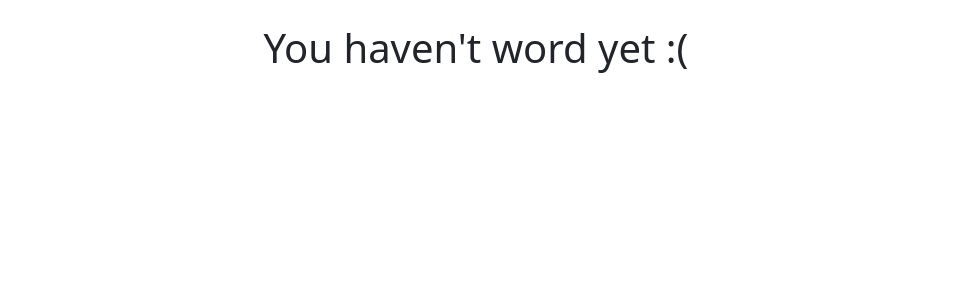
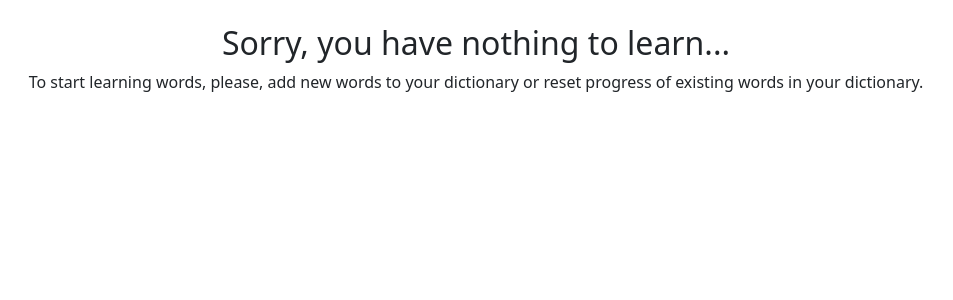
Before and after one commit to zgfif/language_cards, a Django app: page /training in a window 1280 px wide. Shown: the part 56-356 px from the top of the page, without its empty margins (164-1117 px from the left). Run offline with Django 4.2, Linux system fonts and the light colour scheme; the visitor is signed in with stand-in values (Sample User, id 1); data that the repository does not hold is empty.

Commit message:
words_elements: done

```diff
--- a/core/templates/training_.html
+++ b/core/templates/training_.html
@@ -5,12 +5,24 @@
         <div style="text-align:center">
             <br>
             {% if learn_ru_word %}
-                <a href="/learn_word/en-ru/{{ learn_ru_word }}"><button class="btn btn-primary" type="button">start (en-ru)</button></a>
-            {% else %}
-                <h1>You haven't word yet :(</h1>
+                <a href="/learn_word/en-ru/{{ learn_ru_word }}">
+                    <button class="btn btn-primary" type="button">start (en-ru)</button>
+                </a>
             {% endif %}
+
             {% if learn_en_word %}
-                <a href="/learn_word/ru-en/{{ learn_en_word }}"><button class="btn btn-primary" type="button">start (ru-en)</button></a>
+                <a href="/learn_word/ru-en/{{ learn_en_word }}">
+                    <button class="btn btn-primary" type="button">start (ru-en)</button>
+                </a>
+            {% endif %}
+
+            {% if not learn_ru_word and not learn_en_word %}
+                <h2>Sorry, you have nothing to learn...</h2>
+
+                <p>
+                    To start learning words, please, add new words to your dictionary or reset progress of existing
+                    words in your dictionary.
+                </p>
             {% endif %}
         </div>
     </div>
--- a/core/views.py
+++ b/core/views.py
@@ -103,7 +103,7 @@ class AddWordView(TemplateView):
 class WordListView(View):
     def get(self, request):
         if request.user.is_authenticated:
-            words = Word.objects.filter(added_by=request.user)
+            words = Word.objects.filter(added_by=request.user).order_by('en_ru', 'ru_en')
 
             WordIds(request, words).update()
 
@@ -120,8 +120,9 @@ class WordListView(View):
 class LearningPageView(View):
     def get(self, request):
         if request.user.is_authenticated:
-            unknown_en_ru_words = Word.objects.filter(added_by=request.user.id, en_ru=False)
-            unknown_ru_en_words = Word.objects.filter(added_by=request.user.id, ru_en=False)
+            user_words = Word.objects.filter(added_by=request.user.id)
+            unknown_en_ru_words = user_words.filter(en_ru=False)
+            unknown_ru_en_words = user_words.filter(ru_en=False)
 
             ru_word = unknown_en_ru_words.first().id if unknown_en_ru_words else None
             en_word = unknown_ru_en_words.first().id if unknown_ru_en_words else None
```
Also changed, not shown: core/templates/words.html (+26 -11 lines), core/tests.py (+33 -1 lines).
